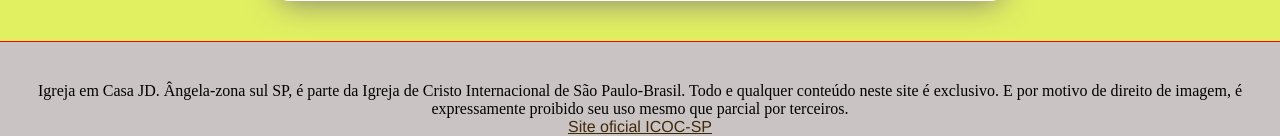
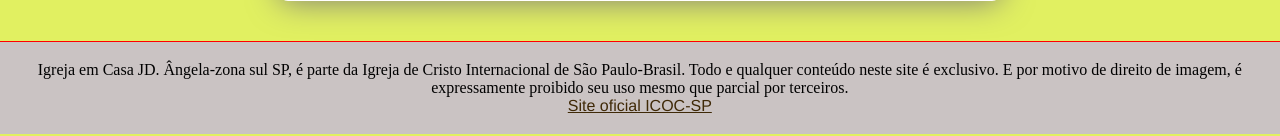
Before and after one commit to GuglielmoTargino/RIC_JD_ANGELA, a PHP site: page /fotos.html in a window 1280 px wide. Shown: the part 1083-1219 px from the top of the page. Run offline with PHP 8.4, Linux system fonts and the light colour scheme.

Commit message:
adj_footer
Ajuste de footer apenas

```diff
--- a/libraries/stylesheet.css
+++ b/libraries/stylesheet.css
@@ -21,15 +21,15 @@ div#principal{
 }
 
 footer{
-    width: 100%;
+    width: 97%;
     background-color: rgb(202, 195, 195);
     position: absolute;
     clear: both;
     border-top: 1px solid red;
     text-align: center;
-    padding-top: 40px;
+    padding:19px;
     margin-top: 30px;
-    width: 100%;
+    margin-bottom: 30px;
 }
 
 ul{
```
